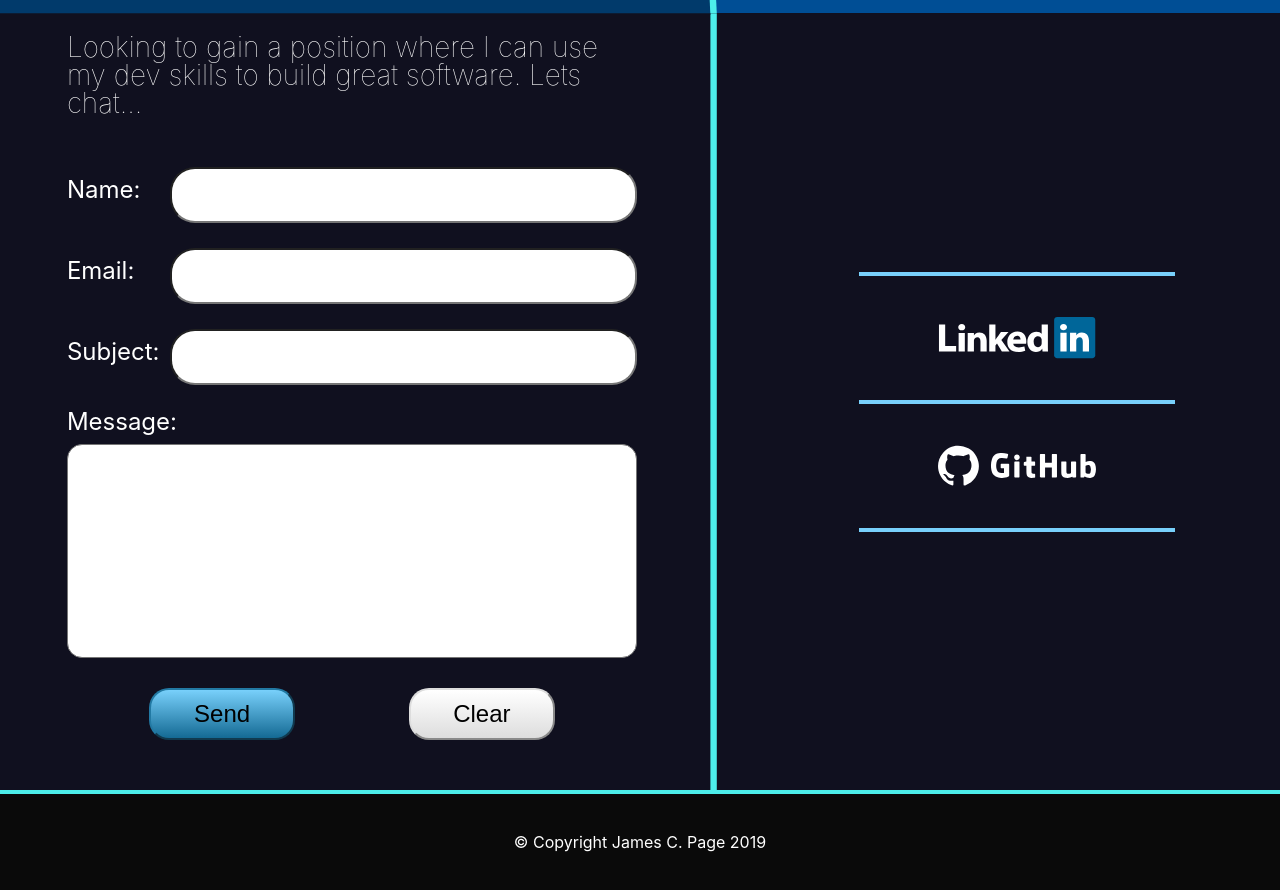
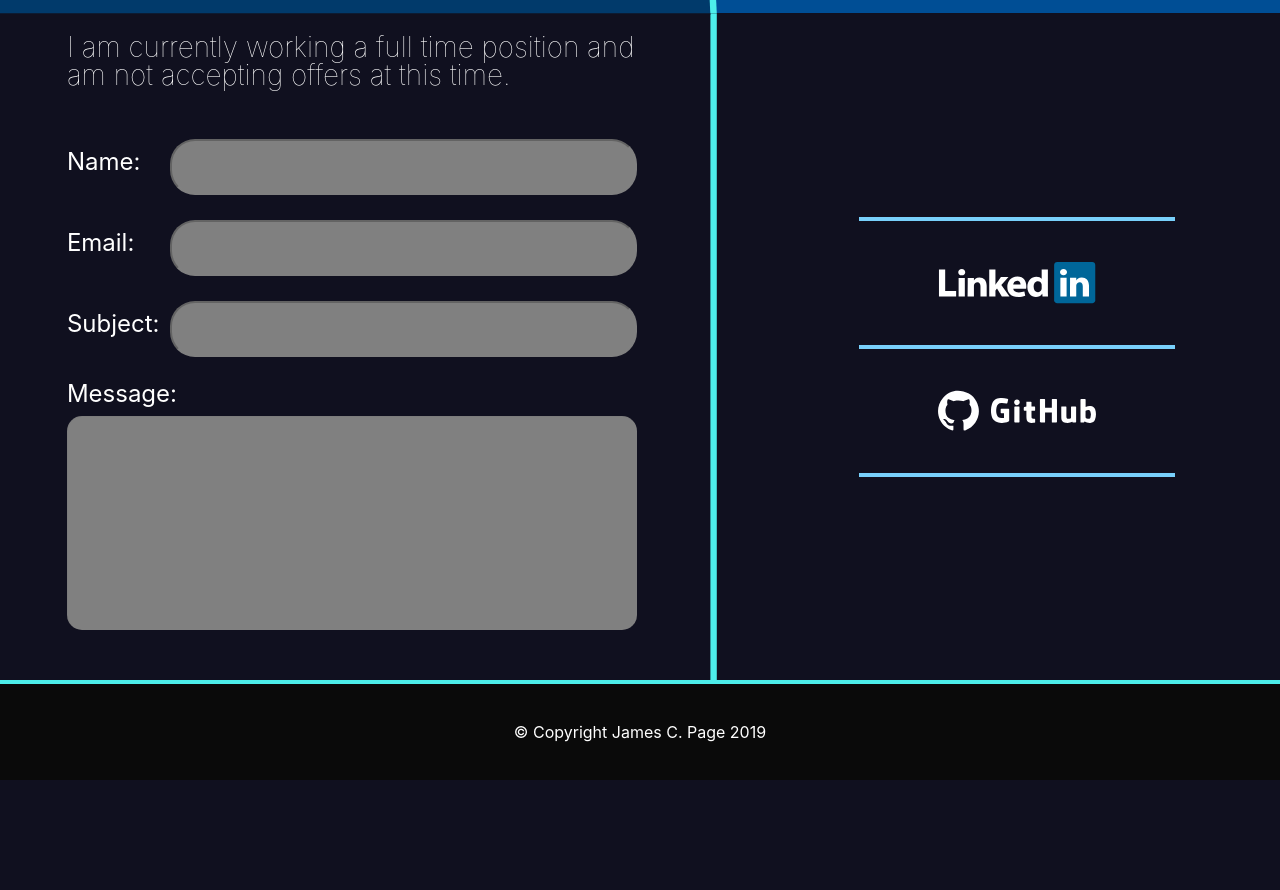
Before and after one commit to jamespagedev/james-page-portfolio-website, a React (Create React App) app: page / in a window 1280 px wide. Shown: the part 4460-5350 px from the top of the page. After the commit the page ends 5240 px from the top, so only its background shows below. Built offline with nearby package versions, Linux system fonts and the light colour scheme; the HTML template or start-up script is replaced by a standard one.

Commit message:
updated contact to working status

```diff
--- a/src/components/ContactForm.js
+++ b/src/components/ContactForm.js
@@ -2,7 +2,8 @@ import React from 'react';
 import styled from 'styled-components';
 
 // globals
-import { rWidths, Colors } from '../globals/CssMixins.js';
+// import { rWidths, Colors } from '../globals/CssMixins.js';
+import { rWidths } from '../globals/CssMixins.js';
 
 //============================================ styles =============================================
 const DivContactContainer = styled.div`
@@ -136,6 +137,9 @@ const InputContact = styled.input`
   font-size: 6rem;
   padding: 1.5rem;
   border-radius: 2.5rem;
+  background-color: ${props => props.disabled === "disabled" ? 'gray' : 'white'};
+  border-bottom-color: ${props => props.disabled === "disabled" ? 'gray' : 'white'};
+  border-right-color: ${props => props.disabled === "disabled" ? 'gray' : 'white'};
 
   @media (max-width: 3600px) {
     font-size: 5.6rem;
@@ -251,13 +255,29 @@ const DivTextArea = styled.div`
   width: 90%;
   margin-bottom: 6rem;
 
-  textarea {
+  @media (max-width: 2600px) {
+    margin-bottom: 5rem;
+  }
+
+  @media (max-width: 2300px) {
+    margin-bottom: 4rem;
+  }
+
+  @media (max-width: 1800px) {
+    margin-bottom: 3rem;
+  }
+`;
+
+const Textarea = styled.textarea`
   border-radius: 1.5rem;
   outline: none;
   padding: 2.5rem;
   margin-top: 3rem;
   resize: none;
   font-size: 6rem;
+  background-color: ${props => props.disabled === "disabled" ? 'gray' : 'white'};
+  border-bottom-color: ${props => props.disabled === "disabled" ? 'gray' : 'white'};
+  border-right-color: ${props => props.disabled === "disabled" ? 'gray' : 'white'};
 
   @media (max-width: 3600px) {
     font-size: 5.6rem;
@@ -333,188 +353,175 @@ const DivTextArea = styled.div`
     font-size: 1.8rem;
     padding: 1rem;
   }
-  }
-
-  @media (max-width: 2600px) {
-    margin-bottom: 5rem;
-  }
-
-  @media (max-width: 2300px) {
-    margin-bottom: 4rem;
-  }
-
-  @media (max-width: 1800px) {
-    margin-bottom: 3rem;
-  }
 `;
 
-const DivButtons = styled.div`
-  display: flex;
-  justify-content: space-evenly;
-  width: 100%;
-  margin-bottom: 10rem;
+// const DivButtons = styled.div`
+//   display: flex;
+//   justify-content: space-evenly;
+//   width: 100%;
+//   margin-bottom: 10rem;
 
-  @media (max-width: 3500px) {
-    margin-bottom: 7.5rem;
-  }
+//   @media (max-width: 3500px) {
+//     margin-bottom: 7.5rem;
+//   }
 
-  @media (max-width: 2700px) {
-    margin-bottom: 6rem;
-  }
+//   @media (max-width: 2700px) {
+//     margin-bottom: 6rem;
+//   }
 
-  @media (max-width: 2600px) {
-    margin-bottom: 5rem;
-  }
+//   @media (max-width: 2600px) {
+//     margin-bottom: 5rem;
+//   }
 
-  @media (max-width: 2300px) {
-    margin-bottom: 4rem;
-  }
+//   @media (max-width: 2300px) {
+//     margin-bottom: 4rem;
+//   }
 
-  @media (max-width: 1800px) {
-    margin-bottom: 3rem;
-  }
-`;
+//   @media (max-width: 1800px) {
+//     margin-bottom: 3rem;
+//   }
+// `;
 
-const ButtonContact = styled.button`
-  width: 20%;
-  padding: 2rem 0;
-  border-radius: 2rem;
-  background-color: ${props => props.send ? Colors.Matisse : Colors.Alto};
-  background: ${props => props.send ? 'linear-gradient(to top, #146a94, #78d0fb)' : 'linear-gradient(to top, #dddddd, #ffffff)'};
-  border-color: ${props => props.send ? Colors.JellyBean : Colors.Alto};
-  font-size: 6rem;
-  outline: none;
-  cursor: pointer;
-  -webkit-tap-highlight-color: transparent;
-  user-select: none;
+// const ButtonContact = styled.button`
+//   width: 20%;
+//   padding: 2rem 0;
+//   border-radius: 2rem;
+//   background-color: ${props => props.send ? Colors.Matisse : Colors.Alto};
+//   background: ${props => props.send ? 'linear-gradient(to top, #146a94, #78d0fb)' : 'linear-gradient(to top, #dddddd, #ffffff)'};
+//   border-color: ${props => props.send ? Colors.JellyBean : Colors.Alto};
+//   font-size: 6rem;
+//   outline: none;
+//   cursor: pointer;
+//   -webkit-tap-highlight-color: transparent;
+//   user-select: none;
 
-  &:active {
-    background: ${props => props.send ? 'linear-gradient(to top, #78d0fb, #146a94)' : 'linear-gradient(to top, #ffffff, #dddddd)'};
-    text-decoration: none;
-  }
+//   &:active {
+//     background: ${props => props.send ? 'linear-gradient(to top, #78d0fb, #146a94)' : 'linear-gradient(to top, #ffffff, #dddddd)'};
+//     text-decoration: none;
+//   }
 
-  &:hover {
-    font-weight: bold;
+//   &:hover {
+//     font-weight: bold;
 
-    @media (max-width: ${rWidths.tablet}) {
-      font-weight: normal;
-    }
-  }
+//     @media (max-width: ${rWidths.tablet}) {
+//       font-weight: normal;
+//     }
+//   }
 
-  @media (max-width: 3600px) {
-    font-size: 5.6rem;
-  }
+//   @media (max-width: 3600px) {
+//     font-size: 5.6rem;
+//   }
 
-  @media (max-width: 3400px) {
-    font-size: 5.4rem;
-  }
+//   @media (max-width: 3400px) {
+//     font-size: 5.4rem;
+//   }
 
-  @media (max-width: 3300px) {
-    font-size: 5.2rem;
-  }
+//   @media (max-width: 3300px) {
+//     font-size: 5.2rem;
+//   }
 
-  @media (max-width: 3200px) {
-    font-size: 5rem;
-  }
+//   @media (max-width: 3200px) {
+//     font-size: 5rem;
+//   }
 
-  @media (max-width: 3100px) {
-    font-size: 4.5rem;
-  }
+//   @media (max-width: 3100px) {
+//     font-size: 4.5rem;
+//   }
 
-  @media (max-width: 2900px) {
-    font-size: 4rem;
-  }
+//   @media (max-width: 2900px) {
+//     font-size: 4rem;
+//   }
 
-  @media (max-width: 2800px) {
-    font-size: 3.7rem;
-  }
+//   @media (max-width: 2800px) {
+//     font-size: 3.7rem;
+//   }
 
-  @media (max-width: 2500px) {
-    font-size: 3.4rem;
-  }
+//   @media (max-width: 2500px) {
+//     font-size: 3.4rem;
+//   }
 
-  @media (max-width: 2400px) {
-    font-size: 3.2rem;
-  }
+//   @media (max-width: 2400px) {
+//     font-size: 3.2rem;
+//   }
 
-  @media (max-width: 2200px) {
-    font-size: 2.8rem;
-  }
+//   @media (max-width: 2200px) {
+//     font-size: 2.8rem;
+//   }
 
-  @media (max-width: 2000px) {
-    font-size: 2.6rem;
-  }
+//   @media (max-width: 2000px) {
+//     font-size: 2.6rem;
+//   }
 
-  @media (max-width: 1900px) {
-    padding: 1rem 0;
-    width: 18%;
-  }
+//   @media (max-width: 1900px) {
+//     padding: 1rem 0;
+//     width: 18%;
+//   }
 
-  @media (max-width: 1600px) {
-    font-size: 2.4rem;
-    width: 19%;
-  }
+//   @media (max-width: 1600px) {
+//     font-size: 2.4rem;
+//     width: 19%;
+//   }
 
-  @media (max-width: 1500px) {
-    width: 20%;
-  }
+//   @media (max-width: 1500px) {
+//     width: 20%;
+//   }
 
-  @media (max-width: 1400px) {
-    width: 21%;
-  }
+//   @media (max-width: 1400px) {
+//     width: 21%;
+//   }
 
-  @media (max-width: 1300px) {
-    width: 23%;
-  }
+//   @media (max-width: 1300px) {
+//     width: 23%;
+//   }
 
-  @media (max-width: ${rWidths.tablet}) {
-    width: 24%;
-  }
+//   @media (max-width: ${rWidths.tablet}) {
+//     width: 24%;
+//   }
 
-  @media (max-width: 1100px) {
-    width: 25%;
-  }
+//   @media (max-width: 1100px) {
+//     width: 25%;
+//   }
 
-  @media (max-width: 1000px) {
-    width: 27%;
-  }
+//   @media (max-width: 1000px) {
+//     width: 27%;
+//   }
 
-  @media (max-width: ${rWidths.phone}) {
-    font-size: 3.2rem;
-    padding: 1.5rem 0;
-    width: 26%;
-  }
+//   @media (max-width: ${rWidths.phone}) {
+//     font-size: 3.2rem;
+//     padding: 1.5rem 0;
+//     width: 26%;
+//   }
 
-  @media (max-width: 800px) {
-    font-size: 2.8rem;
-  }
+//   @media (max-width: 800px) {
+//     font-size: 2.8rem;
+//   }
 
-  @media (max-width: 700px) {
-    font-size: 2.4rem;
-  }
+//   @media (max-width: 700px) {
+//     font-size: 2.4rem;
+//   }
 
-  @media (max-width: 600px) {
-    font-size: 1.8rem;
-    width: 28%;
-  }
+//   @media (max-width: 600px) {
+//     font-size: 1.8rem;
+//     width: 28%;
+//   }
 
-  @media (max-width: 500px) {
-    width: 32%;
-  }
+//   @media (max-width: 500px) {
+//     width: 32%;
+//   }
 
-  @media (max-width: 450px) {
-    width: 33.5%;
-  }
+//   @media (max-width: 450px) {
+//     width: 33.5%;
+//   }
 
-  @media (max-width: 400px) {
-    width: 35%;
-  }
+//   @media (max-width: 400px) {
+//     width: 35%;
+//   }
 
-  @media (max-width: 350px) {
-    padding: 1.2rem 0;
-    width: 34%;
-  }
-`;
+//   @media (max-width: 350px) {
+//     padding: 1.2rem 0;
+//     width: 34%;
+//   }
+// `;
 
 //=========================================== component ===========================================
 const ContactForm = props => {
@@ -523,24 +530,24 @@ const ContactForm = props => {
       <FormContact>
         <DivInput>
           <LabelContact htmlFor="name" name="true">Name:&nbsp;</LabelContact>
-          <InputContact type="text" name="name" id="name" value={props.contactData.name} onChange={props.handleChange} required />
+          <InputContact type="text" name="name" id="name" disabled="disabled" value={props.contactData.name} onChange={props.handleChange} required />
         </DivInput>
         <DivInput>
           <LabelContact htmlFor="email" email="true">Email:&nbsp;</LabelContact>
-          <InputContact type="email" name="email" id="email" value={props.contactData.email} onChange={props.handleChange} required />
+          <InputContact type="email" name="email" id="email" disabled="disabled" value={props.contactData.email} onChange={props.handleChange} required />
         </DivInput>
         <DivInput>
           <LabelContact htmlFor="subject" subject="true">Subject:&nbsp;</LabelContact>
-          <InputContact type="text" name="subject" id="subject" autoComplete="off" value={props.contactData.subject} onChange={props.handleChange} required />
+          <InputContact type="text" name="subject" id="subject" disabled="disabled" autoComplete="off" value={props.contactData.subject} onChange={props.handleChange} required />
         </DivInput>
         <DivTextArea>
           <LabelContact htmlFor="message">Message:</LabelContact>
-          <textarea name="message" id="message" rows="6" value={props.contactData.message} onChange={props.handleChange} required />
+          <Textarea name="message" id="message" rows="6" disabled="disabled" value={props.contactData.message} onChange={props.handleChange} required />
         </DivTextArea>
-        <DivButtons>
+        {/* <DivButtons>
           <ButtonContact send type="button" onClick={ev => props.handleSend(ev)}>Send</ButtonContact>
           <ButtonContact type="button" onClick={ev => props.handleClear(ev)}>Clear</ButtonContact>
-        </DivButtons>
+        </DivButtons> */}
       </FormContact>
     </DivContactContainer>
   );
--- a/src/components/Portfolio/BotSection.js
+++ b/src/components/Portfolio/BotSection.js
@@ -219,7 +219,8 @@ const BotSection = props => {
   return (
     <SectionBot id="contact">
       <DivContactSection>
-        <H2ContactTitle>Looking to gain a position where I can use my dev skills to build great software. Lets chat... </H2ContactTitle>
+        {/* <H2ContactTitle>Looking to gain a position where I can use my dev skills to build great software. Lets chat... </H2ContactTitle> */}
+        <H2ContactTitle>I am currently working a full time position and am not accepting offers at this time.</H2ContactTitle>
         <ContactForm {...props} />
       </DivContactSection>
       <DivSocialMediaSection>
```
Lines whose indentation alone changed are shown as unchanged.
